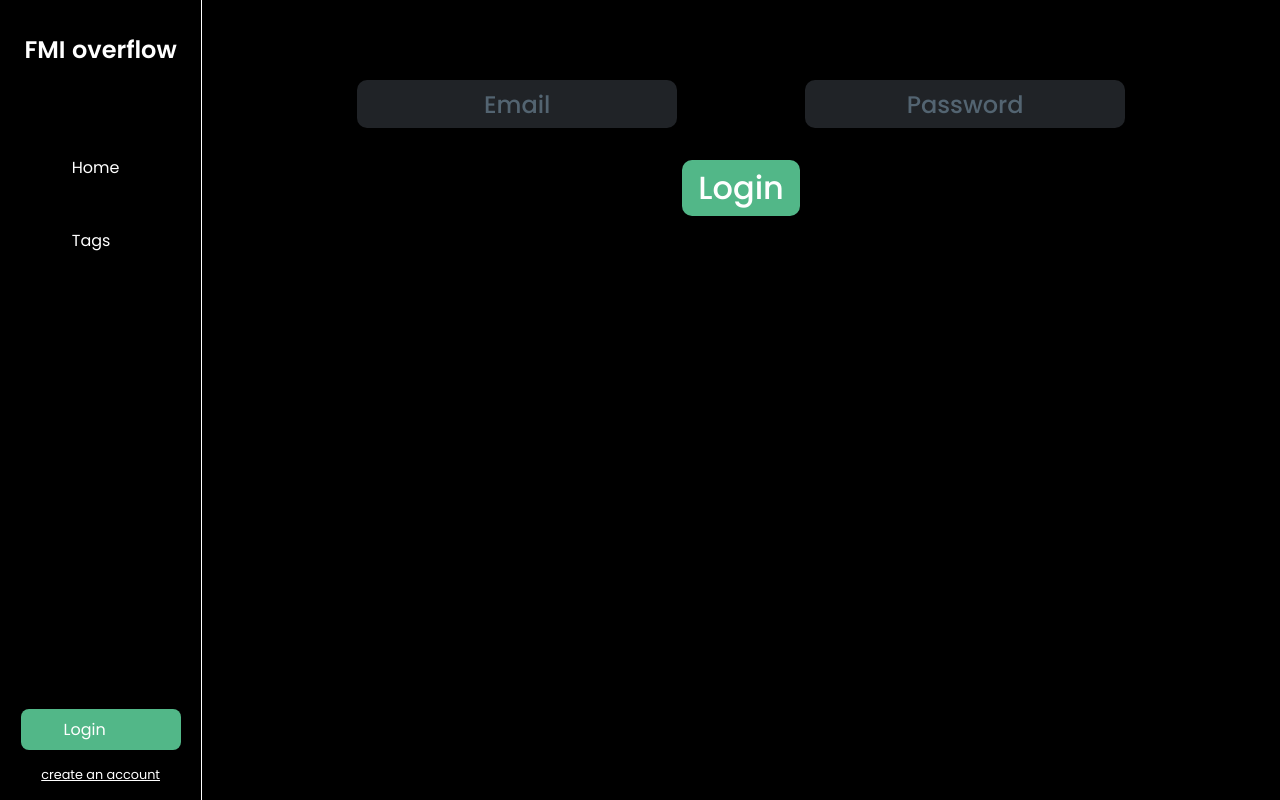
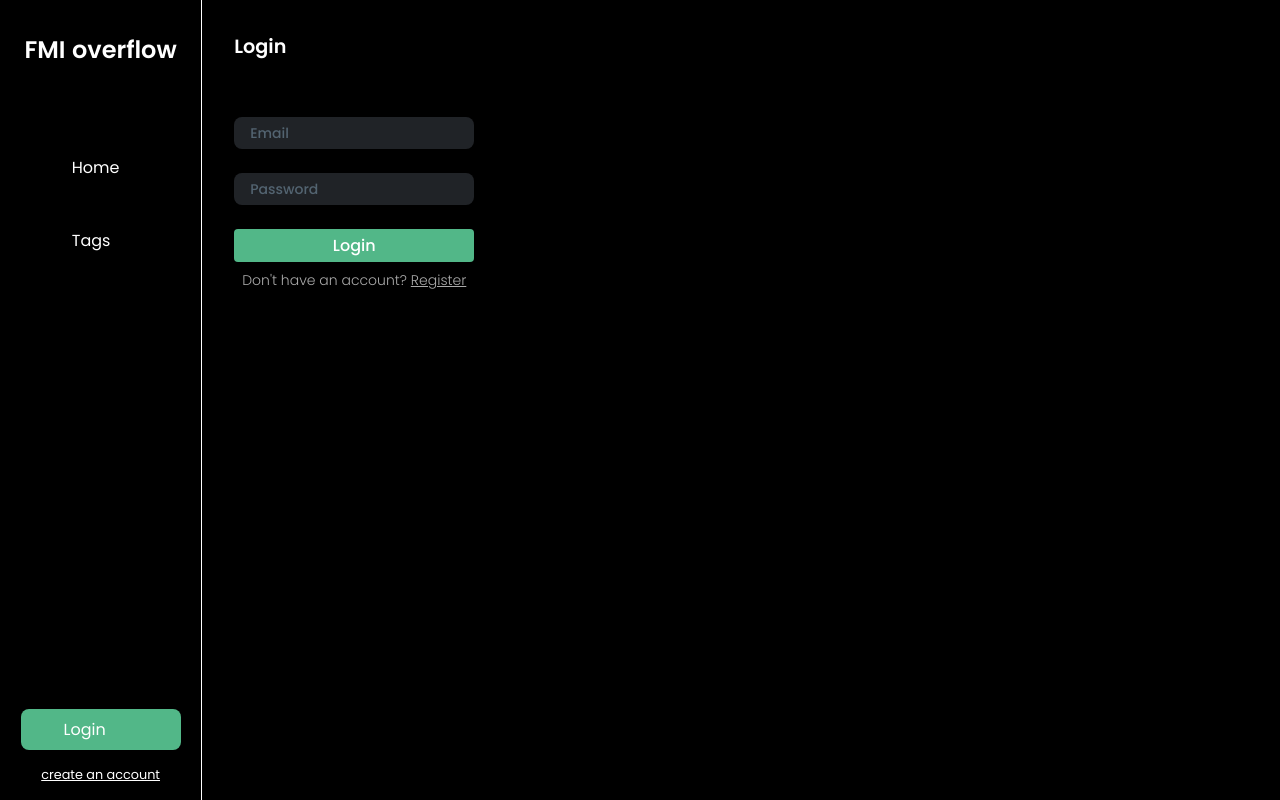
Before and after one commit to PaulRosca/proiectTW, a React (Create React App) app in the folder frontend/: page /login in a window 1280 px wide. Built offline with nearby package versions, Linux system fonts and the light colour scheme; some icons are missing.

Commit message:
login signup page update

```diff
--- a/frontend/src/components/ActionButton/ActionButton.styled.js
+++ b/frontend/src/components/ActionButton/ActionButton.styled.js
@@ -1,15 +1,14 @@
 import styled from "styled-components";
 
 const ActionButton = styled.button`
-  font-size: 2rem;
-  magin: 1rem 0;
+  width: 15rem;
+  font-size: 1rem;
+  margin: 0 2rem;
   padding: 0.25rem 1rem;
   border: none;
-  border-radius: 10px;
+  border-radius: 4px;
   background-color: #52b788;
   font-weight: 500;
-  padding: 0.25 rem 1 rem;
-  border-radius: 10 px;
   cursor: pointer;
   &:hover {
     background-color: #398360;
--- a/frontend/src/components/FormGroup/FormGroup.styled.js
+++ b/frontend/src/components/FormGroup/FormGroup.styled.js
@@ -1,35 +1,35 @@
 import styled from "styled-components";
 
 const FormGroupContainer = styled.div`
-  margin: 2rem 4rem;
+  margin: 1.5rem 2rem;
   position: relative;
-  width: 20rem;
-  height: 3rem;
+  width: 15rem;
+  height: 2rem;
 `;
 
 const InputLabel = styled.label`
   display: flex;
-  justify-content: center;
   align-items: center;
   position: absolute;
   color: ${(props) => (props.error ? "#a50000" : "#536471")};
-  font-size: 1.5rem;
+  font-size: .875rem;
   font-weight: 500;
+  padding: 0 1rem;
   width: 100%;
-  height: 3rem;
-  transform: ${(props) => (props.hasValue ? `translateY(-2.5rem)` : `none`)};
+  height: 2rem;
+  transform: ${(props) => (props.hasValue ? `translate(-.5rem, -1.5rem)` : `none`)};
   -webkit-transition: 0.3s ease-in-out;
   -moz-transition: 0.3s ease-in-out;
   -o-transition: 0.3s ease-in-out;
 `;
 
 const Input = styled.input`
-  height: 3rem;
+  height: 2rem;
   color: white;
-  font-size: 1rem;
+  font-size: .875rem;
   font-weight: 500;
   padding: 0 1rem;
-  border-radius: 10px;
+  border-radius: 8px;
   width: 100%;
   border: none;
   background-color: #202327;
@@ -39,7 +39,7 @@ const Input = styled.input`
     outline: none;
   }
   &:focus + ${InputLabel} {
-    transform: translateY(-2.5rem);
+    transform: translateY(-1.5rem);
   }
   &:-webkit-autofill,
   &:-webkit-autofill:hover,
--- a/frontend/src/pages/Login.page.js
+++ b/frontend/src/pages/Login.page.js
@@ -7,6 +7,8 @@ import axios from "axios";
 import { useHistory } from "react-router";
 import { useDispatch } from "react-redux";
 import { login } from "../features/user/userSlice";
+import { Header } from "../components/Header/Header.component";
+import { Link } from "react-router-dom";
 
 export const Login = () => {
   const [email, setEmail] = useState("");
@@ -37,13 +39,11 @@ export const Login = () => {
     <Container>
       <NavBar />
       <ContentContainer>
-      <div style={{ flex: "1 1 0" }}>
+      <Header title="Login" />
         <form
-          style={{ width: "100%", margin: "3rem 0" }}
           onSubmit={handleSubmit}
           autoComplete="off"
         >
-          <div style={{ display: "flex", justifyContent: "center" }}>
             <FormGroup
               type="email"
               id="email-field"
@@ -59,12 +59,9 @@ export const Login = () => {
               onChange={(e) => setPassword(e.target.value)}
               label="Password"
             />
-          </div>
-          <div style={{ display: "flex", justifyContent: "center" }}>
             <ActionButton type="submit">Login</ActionButton>
-          </div>
+            <div style={{margin:".5rem 2rem", "fontSize": ".875rem", "fontWeight": "300", color: "#AAAAAA", "padding": "0 .5rem"}}>Don't have an account? <Link to="/signup" style={{color: "#AAAAAA"}}>Register</Link></div>
         </form>
-      </div>
       </ContentContainer>
     </Container>
   );
--- a/frontend/src/pages/Signup.page.js
+++ b/frontend/src/pages/Signup.page.js
@@ -7,6 +7,8 @@ import axios from "axios";
 import { useHistory } from "react-router";
 import { useDispatch } from "react-redux";
 import { signup } from "../features/user/userSlice";
+import { Header } from "../components/Header/Header.component";
+import { Link } from "react-router-dom";
 
 export const Singup = () => {
   const [email, setEmail] = useState("");
@@ -41,20 +43,20 @@ export const Singup = () => {
     <Container>
       <NavBar />
       <ContentContainer>
-      <div style={{ flex: "1 1 0" }}>
+      <Header title="Create an account" />
+      <div>
         <form
-          style={{ width: "100%", margin: "3rem 0" }}
           onSubmit={handleSubmit}
           autoComplete="off"
         >
-          <div style={{ display: "flex", justifyContent: "center" }}>
+          <div >
             <FormGroup
               type="email"
               id="email-field"
               value={email}
               onChange={(e) => setEmail(e.target.value)}
               label="Email"
-              error={true}
+              error={false}
             />
             <FormGroup
               type="text"
@@ -65,7 +67,7 @@ export const Singup = () => {
               label="Username"
             />
           </div>
-          <div style={{ display: "flex", justifyContent: "center" }}>
+          <div>
             <FormGroup
               type="password"
               class="form-control"
@@ -82,10 +84,11 @@ export const Singup = () => {
               label="Confirm Password"
             />
           </div>
-          <div style={{ display: "flex", justifyContent: "center" }}>
+          <div>
             <ActionButton type="submit">Sign up</ActionButton>
           </div>
         </form>
+        <div style={{margin:".5rem 2rem", "fontSize": ".875rem", "fontWeight": "300", color: "#AAAAAA", "padding": "0 .5rem"}}>Already have an account? <Link to="/login" style={{color: "#AAAAAA"}}>Login</Link></div>
       </div>
       </ContentContainer>
     </Container>
```
